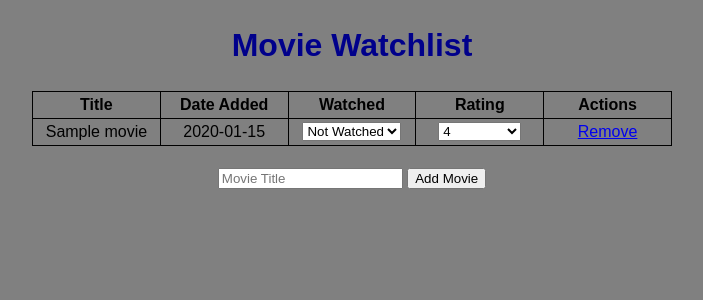
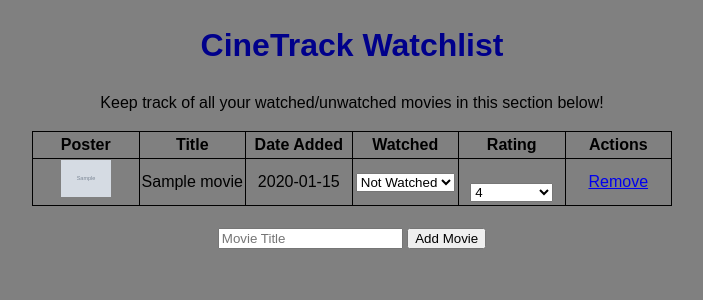
Before and after one commit to pruiz2/movie-watchlist-crud-app, a Flask app: template templates/index.html in a window 1280 px wide. Shown: the top 300 px of the page, without its empty margins (288-991 px from the left). Run offline with Flask 3, Linux system fonts and the light colour scheme; the template is opened without the code that fills it: most values are stand-ins (such as "Sample title", 1, 10 or a date in 2020); grey boxes marked "Sample" are stand-in pictures; parts of the project's set-up code (start-up, migrations or seed data) failed here and were passed over.

Commit message:
Added a feature where after users add a movie to the list, it generates the poster alongside the movie title

```diff
--- a/app.py
+++ b/app.py
@@ -1,10 +1,12 @@
 import os
+import requests
 from functools import wraps
 from flask import Flask, render_template, url_for, request, redirect, jsonify, session, flash
-from database import supabase
+from database import supabase, omdb_key
 
 app = Flask(__name__)
 app.secret_key = os.environ.get("SECRET_KEY") or os.urandom(24)
+app.config["OMDB_KEY"] = omdb_key
 
 
 def require_login(view):
@@ -167,12 +169,13 @@ def logout():
 
 # MOVIE ROUTES
 
-@app.route("/movies", methods=["POST"])
+@app.route("/movies", methods=["POST", "GET"])
 @require_login
 def add_movie():
     if not restore_supabase_session():
         flash("Your session has expired. Please log in again.", "error")
         return redirect("/login")
+
 
     title = request.form.get("content")
 
@@ -180,8 +183,28 @@ def add_movie():
         flash("Title is required to add a movie.", "error")
         return redirect("/")
 
+    poster_url = None
+
+    try:
+        url = f"http://www.omdbapi.com/?apikey={app.config['OMDB_KEY']}&t={title}"
+        print(f"DEBUG - Calling OMDb URL: {url}")  # Check if key/title formatted right
+
+        poster = requests.get(url, timeout=5)
+        data = poster.json()
+        print(f"DEBUG - OMDb Response Data: {data}")  # Check what OMDb actually sent back
+
+        if data.get("Response") == "True" and data.get("Poster") != "N/A":
+            poster_url = data.get("Poster")
+            print(f"DEBUG - Poster URL Found: {poster_url}")
+        else:
+            print(f"DEBUG - No valid poster in response: {data.get('Error', 'N/A poster')}")
+
+    except Exception as e:
+        print(f"DEBUG - Exception during OMDb fetch: {e}")
+
     new_movie = {
         "user_id": session["user_id"],
+        "poster_url": poster_url,
         "title": title,
         "watched": False
     }
@@ -205,7 +228,7 @@ def get_movies():
     try:
         response = (
             supabase.table("movies")
-            .select("id, title, watched, created_at")
+            .select("id, title, watched, poster_url, created_at")
             .eq("user_id", session["user_id"])
             .execute()
         )
--- a/database.py
+++ b/database.py
@@ -6,6 +6,7 @@ load_dotenv()
 
 url : str = os.environ.get("SUPABASE_URL")
 key : str = os.environ.get("SUPABASE_KEY")
+omdb_key: str = os.environ.get("OMDB_KEY")
 
 if not url or not key:
     raise ValueError("Missing Supabase URL or Key. Check your .env file.")
--- a/requirements.txt
+++ b/requirements.txt
@@ -3,6 +3,7 @@ anyio==4.14.2
 blinker==1.9.0
 certifi==2026.7.22
 cffi==2.1.1
+charset-normalizer==3.4.9
 click==8.4.2
 colorama==0.4.6
 cryptography==50.0.0
@@ -29,6 +30,7 @@ pydantic_core==2.46.4
 PyJWT==2.13.0
 python-dotenv==1.2.2
 realtime==2.31.0
+requests==2.34.2
 storage3==2.31.0
 StrEnum==0.4.15
 supabase==2.31.0
@@ -36,6 +38,7 @@ supabase-auth==2.31.0
 supabase-functions==2.31.0
 typing-inspection==0.4.2
 typing_extensions==4.16.0
+urllib3==2.7.0
 websockets==15.0.1
 Werkzeug==3.1.8
 yarl==1.24.5
--- a/templates/index.html
+++ b/templates/index.html
@@ -1,11 +1,12 @@
 {% extends 'base.html' %}
 
 {% block head %}
-<title>Movie Watchlist</title>
+<title>CineTrack Watchlist</title>
 
 {% endblock %}
 
 {% block body %}
+
 <!-- Display Flash Messages -->
 {% with messages = get_flashed_messages(with_categories=true) %}
   {% if messages %}
@@ -16,7 +17,8 @@
 {% endwith %}
 
 <div class="content">
-    <h1>Movie Watchlist</h1>
+    <h1>CineTrack Watchlist</h1>
+    <p>Keep track of all your watched/unwatched movies in this section below!</p>
 
     {% if error %}
     <div class="alert">{{ error }}</div>
@@ -27,16 +29,26 @@
     {% else %}
 
     <table>
+        <thead>
             <tr>
+                <th>Poster</th>
                 <th>Title</th>
                 <th>Date Added</th>
                 <th>Watched</th>
                 <th>Rating</th>
                 <th>Actions</th>
             </tr>
+        </thead>
 
         {% for movie in movies %}
             <tr>
+                <td>
+                    {% if movie.poster_url %}
+                        <img src="{{ movie.poster_url }}" alt="{{ movie.title }}" width="50">
+                    {% else %}
+                        <span>No Poster</span>
+                    {% endif %}
+                </td>
                 <td>{{ movie.title }}</td>
                 <td>{{ movie.created_at[:10] }}</td>
                 <td>
--- a/templates/login.html
+++ b/templates/login.html
@@ -7,7 +7,7 @@
 
 {% block body %}
 <div class="form">
-    <h1>Movie Watchlist API</h1>
+    <h1>CineTrack Watchlist</h1>
     <h3>Enter your login credentials</h3>
 
     {% if error %}
--- a/templates/signup.html
+++ b/templates/signup.html
@@ -7,6 +7,7 @@
 
 {% block body %}
 <div class="form">
+    <h1>CineTrack Watchlist</h1>
     <h1>Create Account</h1>
     <h3>Enter your details to register</h3>
 
```
Lines whose indentation alone changed are shown as unchanged.
